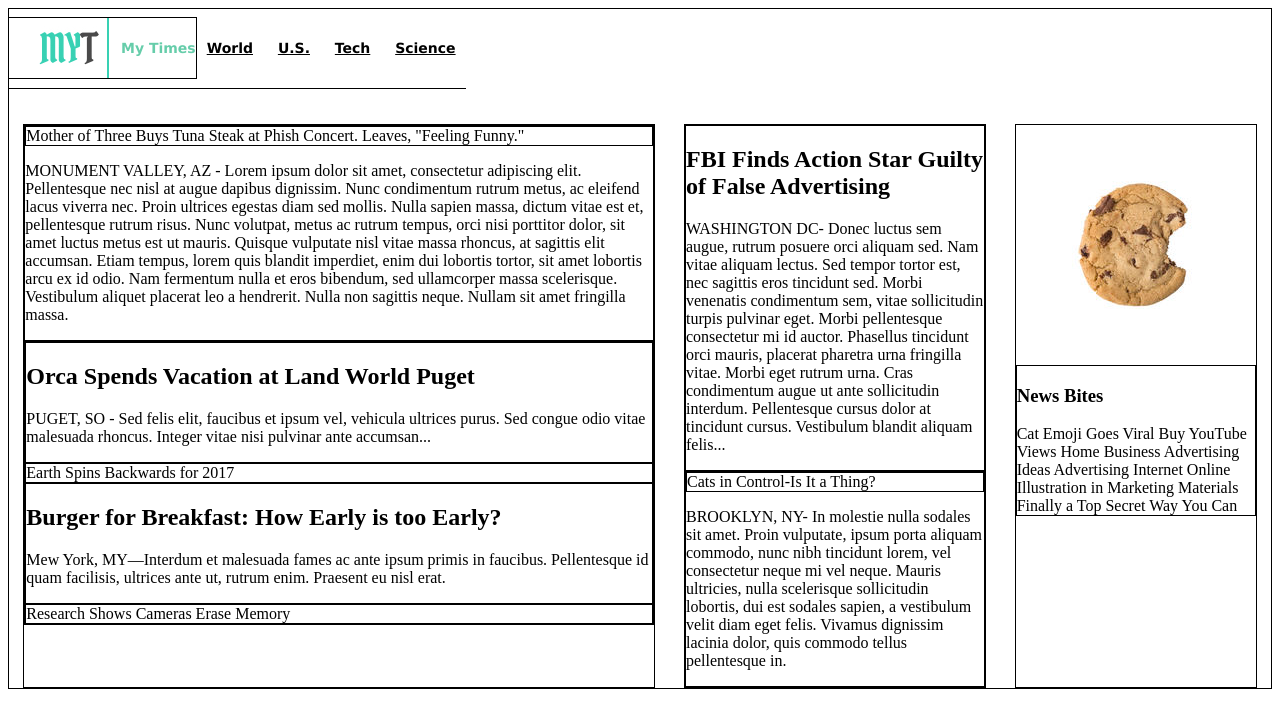
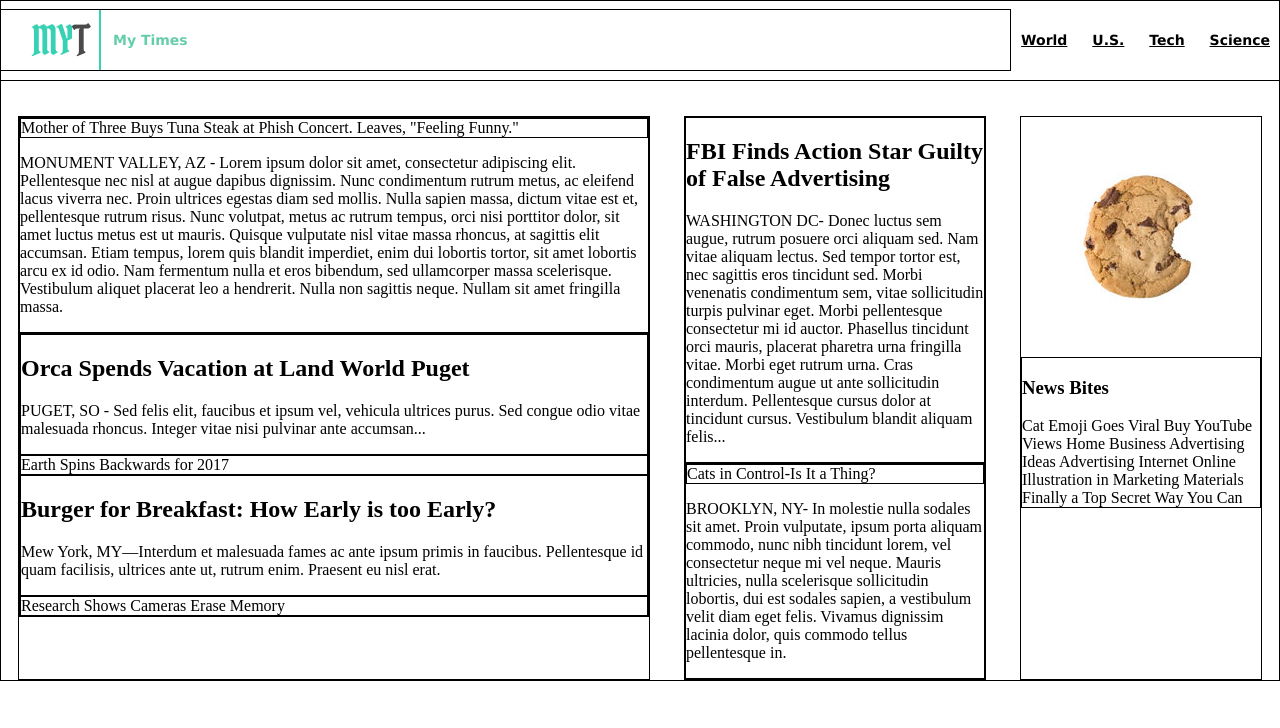
Before and after one commit to hopej/mytimes, a plain HTML site: page index.html in a window 1280 px wide. Drawn offline with Linux system fonts and the light colour scheme.

Commit message:
Tweak header styling

```diff
--- a/resources/css/style.css
+++ b/resources/css/style.css
@@ -1,3 +1,7 @@
+body {
+  margin: 0;
+}
+
 header {
  font-family: Verdana, sans-serif;
  font-size: 14px;
@@ -8,6 +12,8 @@ header {
  align-items: center;
  height: 80px;
  position: fixed;
+ z-index: 10;
+ width: 100%;
 }
 
 #logo {
```
